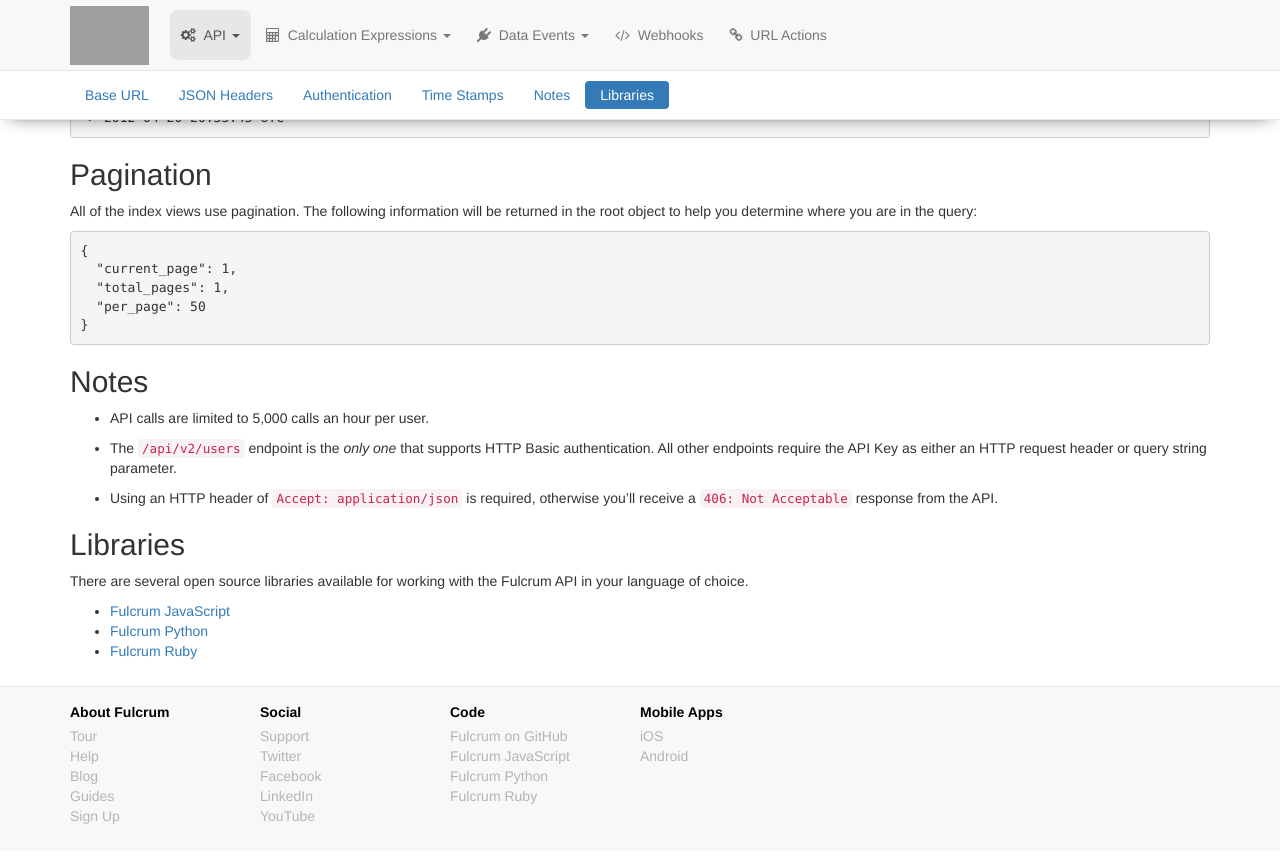
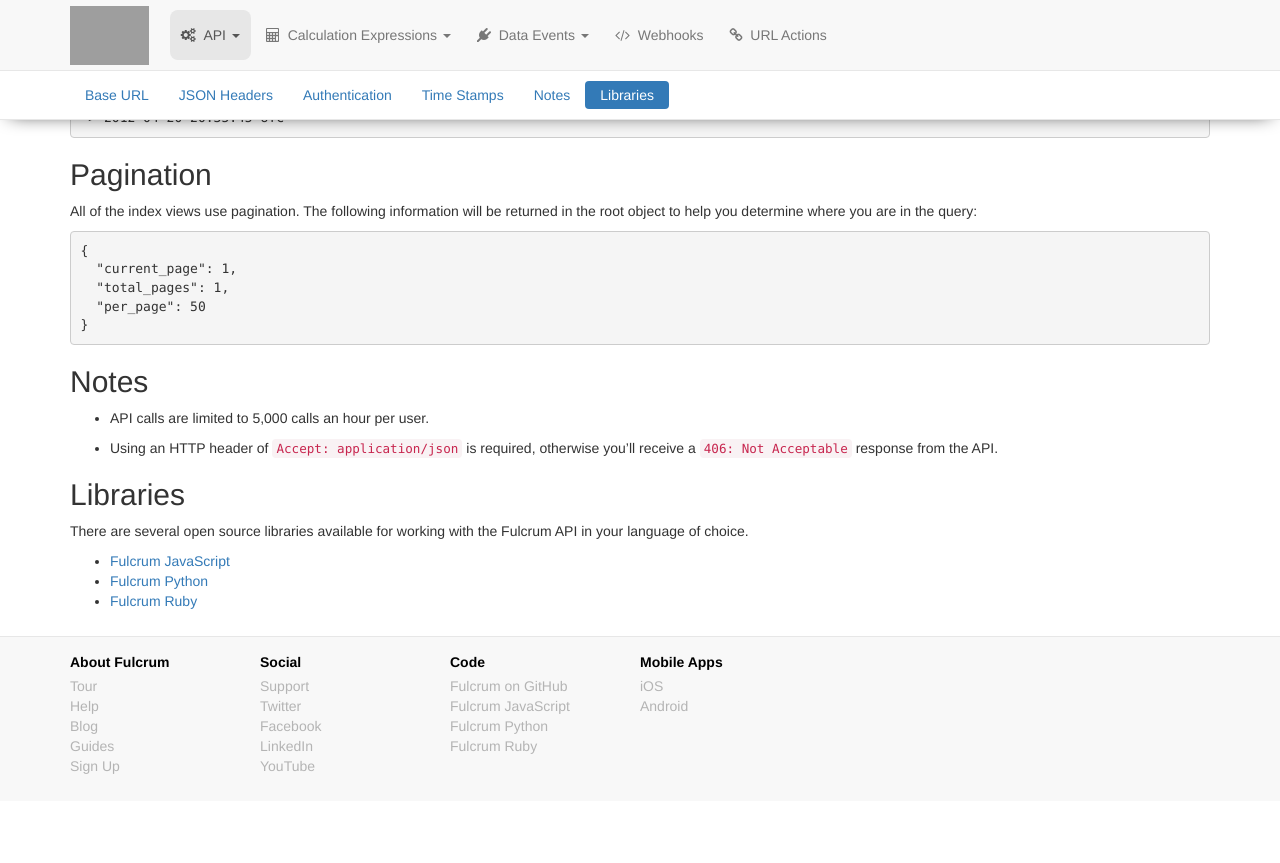
Before and after one commit to rylincoln/developer.fulcrumapp.com, a Jekyll site: the page built from _api/intro.md, in a window 1280 px wide and 900 px high, scrolled down 1289 px. Shown: the top 863 px of the window. Built offline with Jekyll 4.4.1, drawn with Linux system fonts in a browser that asks for light colours; nearby versions of some CDN libraries; grey boxes are pictures that could not be loaded.

Commit message:
Remove info on basic auth until we have a better way

```diff
--- a/_api/intro.md
+++ b/_api/intro.md
@@ -94,8 +94,6 @@ All of the index views use pagination. The following information will be returne
 
 * API calls are limited to 5,000 calls an hour per user.
 
-* The `/api/v2/users` endpoint is the _only one_ that supports HTTP Basic authentication. All other endpoints require the API Key as either an HTTP request header or query string parameter.
-
 * Using an HTTP header of `Accept: application/json` is required, otherwise you’ll receive a `406: Not Acceptable` response from the API.
 
 ## Libraries
```
